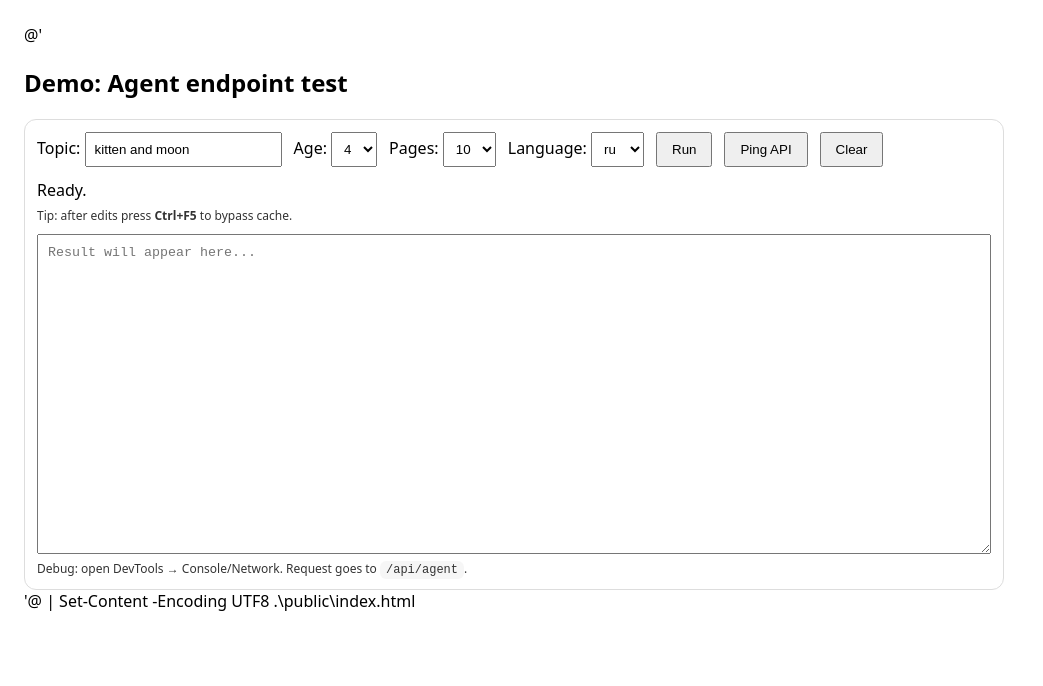
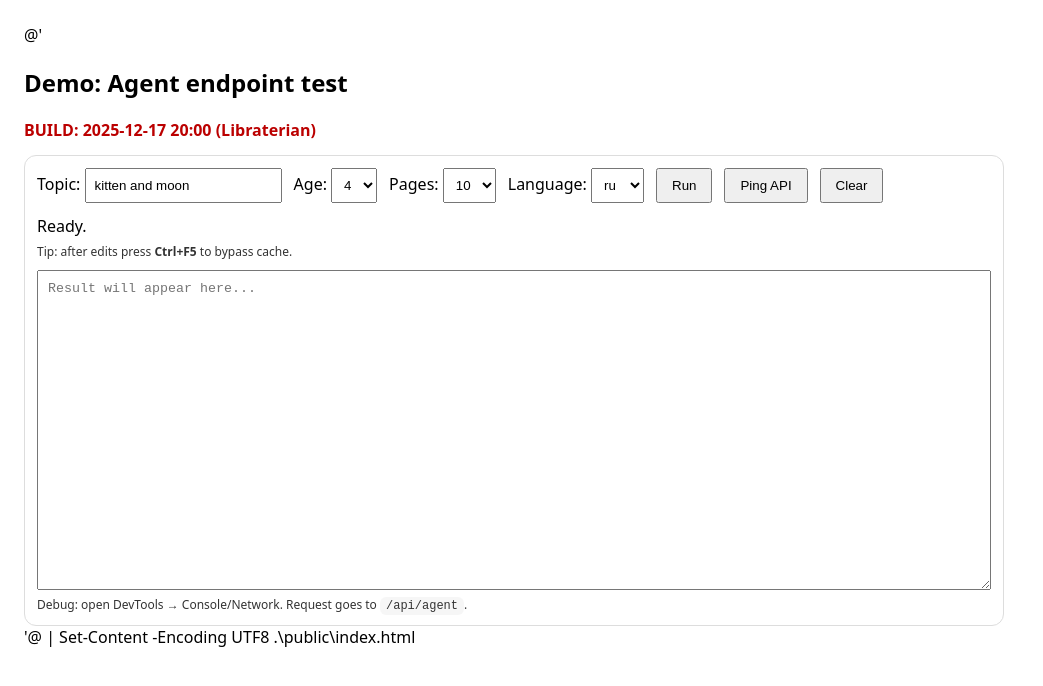
Before and after one commit to oyelin1964/child-Book-Agent, a website: page public/index.html in a window 1280 px wide. Shown: the whole page, without its empty margins (0-1043 px from the left). Drawn offline with Linux system fonts and the light colour scheme.

Commit message:
Update index.html

```diff
--- a/public/index.html
+++ b/public/index.html
@@ -20,6 +20,7 @@
 
   <body>
     <h2>Demo: Agent endpoint test</h2>
+    <div style="color:#b00;font-weight:700">BUILD: 2025-12-17 20:00 (Libraterian)</div>
 
     <div class="box">
       <div class="row">
```
